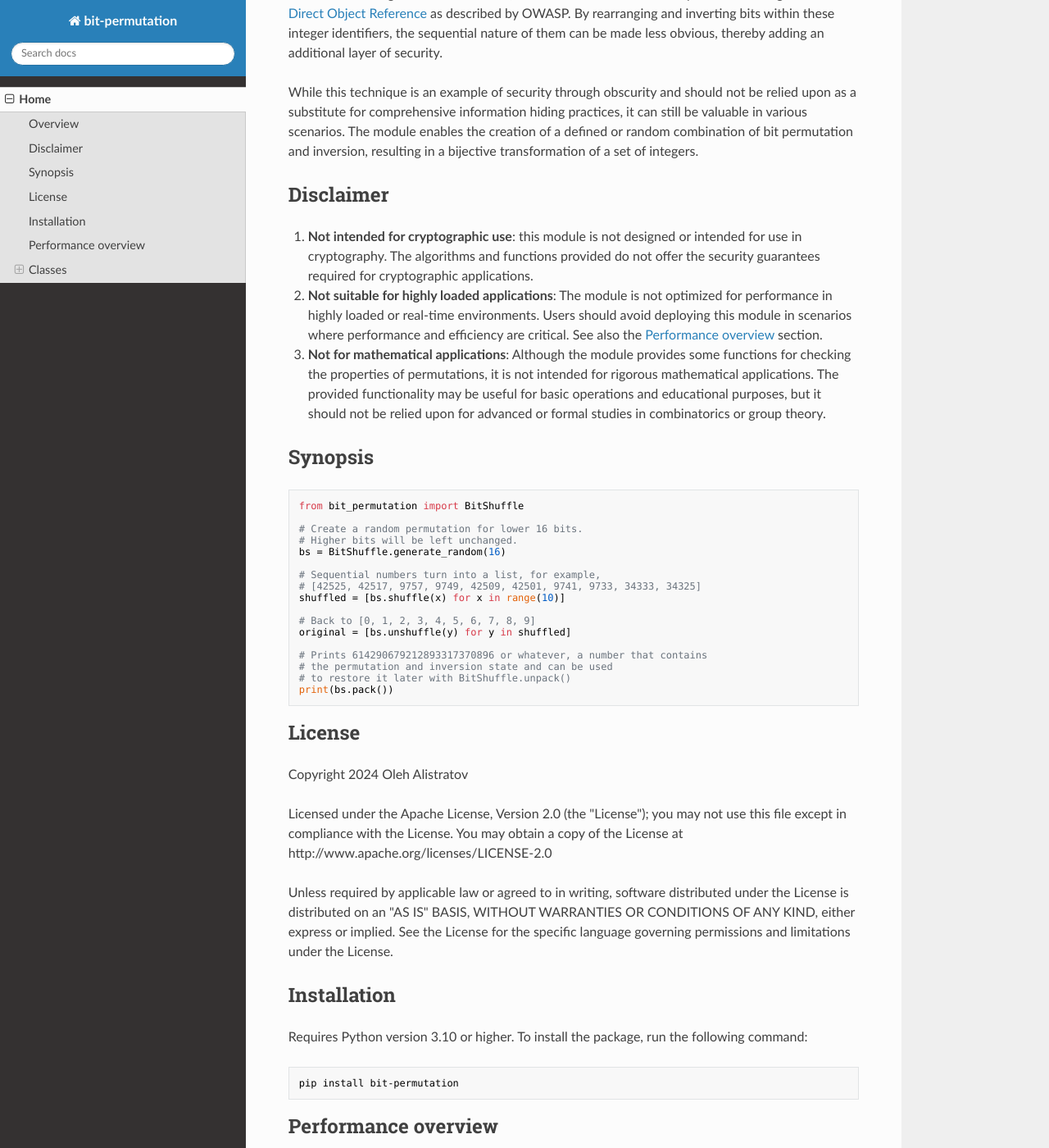
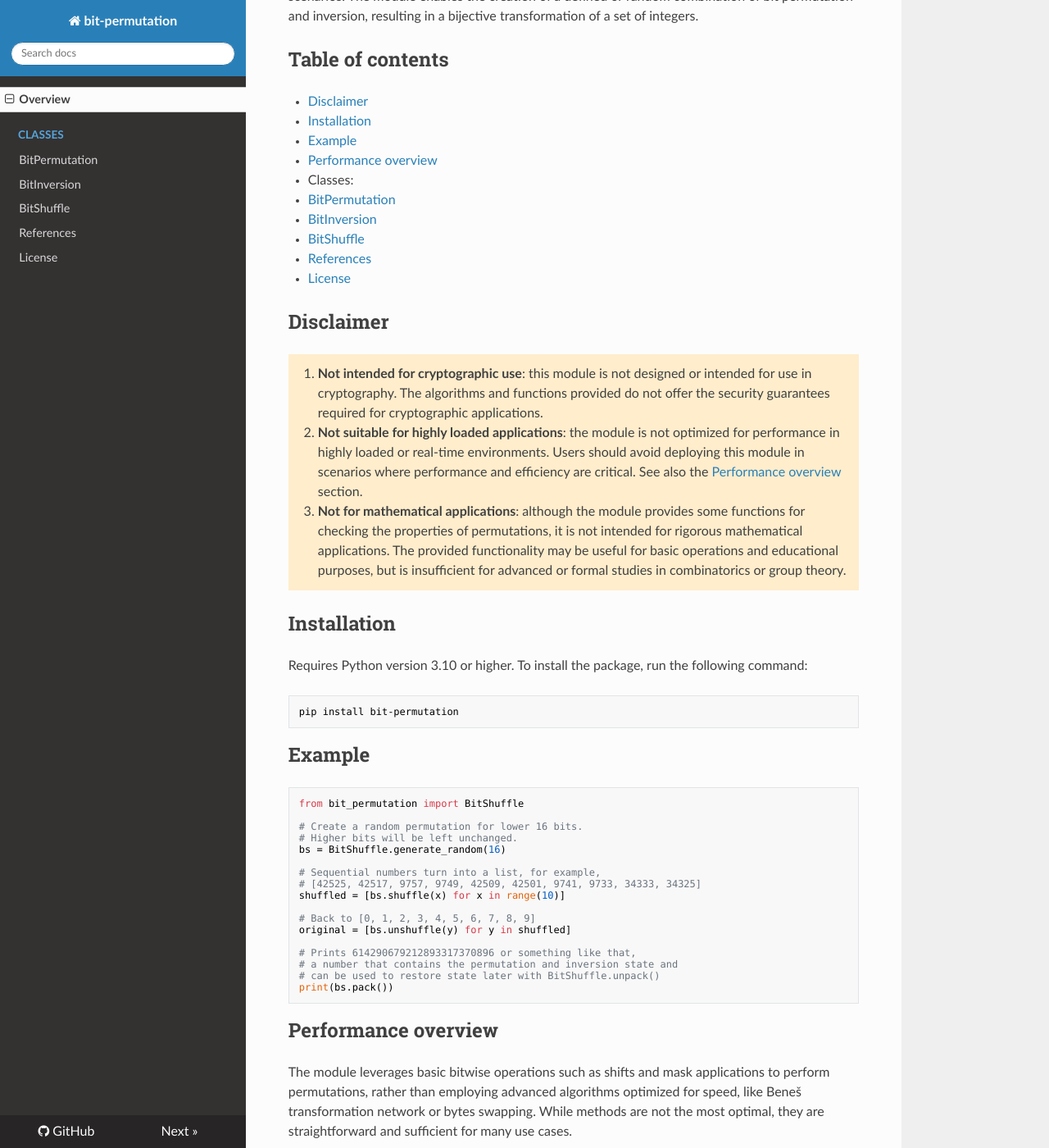
Before and after one commit to alistratov/bit-permutation, an MkDocs documentation site: the page built from docs/index.md, in a window 1280 px wide and 1400 px high, scrolled down 380 px. Shown: the whole window at 82% size. Built offline with MkDocs 1.6.1, drawn with Linux system fonts in a browser that asks for light colours; nearby versions of some CDN libraries; some of the changed text lies outside the part shown.

Commit message:
Checking documentation tools

````diff
--- a/docs/index.md
+++ b/docs/index.md
@@ -1,10 +1,6 @@
-# bit-permutation
-Shuffle bits in integer numbers.
-
-## Overview
 The `bit-permutation` package provides tools for shuffling bits in
 integer numbers. It includes a set of classes designed to handle
-bit permutations and inversions.
+bit permutations and bit inversions.
 
 The primary application of this module is to obscure monotonically
 increasing numbers, such as auto-incrementing database identifiers,
@@ -21,16 +17,34 @@ scenarios. The module enables the creation of a defined or random
 combination of bit permutation and inversion, resulting in a
 bijective transformation of a set of integers.
 
+## Table of contents
+- [Disclaimer](#disclaimer)
+- [Installation](#installation)
+- [Example](#example)
+- [Performance overview](#performance-overview)
+- Classes:
+  - [BitPermutation](classes/bit_permutation.md)
+  - [BitInversion](classes/bit_inversion.md)
+  - [BitShuffle](classes/bit_shuffle.md)
+- [References](references.md)
+- [License](license.md)
+
 
 ## Disclaimer
-1. **Not intended for cryptographic use**: this module is not designed or intended for use in cryptography. The algorithms and functions provided do not offer the security guarantees required for cryptographic applications.
-
-2. **Not suitable for highly loaded applications**: The module is not optimized for performance in highly loaded or real-time environments. Users should avoid deploying this module in scenarios where performance and efficiency are critical. See also the [Performance overview](#performance-overview) section.
-
-3. **Not for mathematical applications**: Although the module provides some functions for checking the properties of permutations, it is not intended for rigorous mathematical applications. The provided functionality may be useful for basic operations and educational purposes, but it should not be relied upon for advanced or formal studies in combinatorics or group theory.
+!!! warning ""
+    1. **Not intended for cryptographic use**: this module is not designed or intended for use in cryptography. The algorithms and functions provided do not offer the security guarantees required for cryptographic applications.
+    1. **Not suitable for highly loaded applications**: the module is not optimized for performance in highly loaded or real-time environments. Users should avoid deploying this module in scenarios where performance and efficiency are critical. See also the [Performance overview](#performance-overview) section.
+    1. **Not for mathematical applications**: although the module provides some functions for checking the properties of permutations, it is not intended for rigorous mathematical applications. The provided functionality may be useful for basic operations and educational purposes, but is insufficient for advanced or formal studies in combinatorics or group theory.
 
 
-## Synopsis
+## Installation
+Requires Python version 3.10 or higher. To install the package, run the following command:
+```bash
+pip install bit-permutation
+```
+
+
+## Example
 ```python
 from bit_permutation import BitShuffle
 
@@ -45,31 +59,10 @@ shuffled = [bs.shuffle(x) for x in range(10)]
 # Back to [0, 1, 2, 3, 4, 5, 6, 7, 8, 9]
 original = [bs.unshuffle(y) for y in shuffled]
 
-# Prints 614290679212893317370896 or whatever, a number that contains
-# the permutation and inversion state and can be used
-# to restore it later with BitShuffle.unpack()
+# Prints 614290679212893317370896 or something like that,
+# a number that contains the permutation and inversion state and
+# can be used to restore state later with BitShuffle.unpack()
 print(bs.pack())
-```
-
-
-## License
-Copyright 2024 Oleh Alistratov
-
-Licensed under the Apache License, Version 2.0 (the "License");
-you may not use this file except in compliance with the License.
-You may obtain a copy of the License at http://www.apache.org/licenses/LICENSE-2.0
-
-Unless required by applicable law or agreed to in writing, software
-distributed under the License is distributed on an "AS IS" BASIS,
-WITHOUT WARRANTIES OR CONDITIONS OF ANY KIND, either express or implied.
-See the License for the specific language governing permissions and
-limitations under the License.
-
-
-## Installation
-Requires Python version 3.10 or higher. To install the package, run the following command:
-```bash
-pip install bit-permutation
 ```
 
 
@@ -89,8 +82,3 @@ However, composite tests have shown that on a modern processor core
 (as of 2024), the module is capable of performing approximately
 1 million operations per second for 16-bit numbers and
 100,000 operations per second for 128-bit numbers.
-
-
-## Classes
-### BitPermutation
-The `BitPermutation` class appears to handle various aspects of bit permutation, including generating random permutations, checking properties of permutation (like whether it is identity or involution), and providing different representations (cycles, tuples, Lehmer codes).
--- a/mkdocs.yml
+++ b/mkdocs.yml
@@ -1,4 +1,19 @@
 site_name: bit-permutation
+site_author: Oleh Alistratov
+repo_url: https://github.com/alistratov/bit-permutation
+
 nav:
-  - Home: index.md
+  - Overview: index.md
+  - Classes:
+    - BitPermutation: classes/bit_permutation.md
+    - BitInversion: classes/bit_inversion.md
+    - BitShuffle: classes/bit_shuffle.md
+  - References: references.md
+  - License: license.md
+
 theme: readthedocs
+
+markdown_extensions:
+  - admonition
+  - toc:
+      permalink: "#"
````
Also changed, not shown: README.md (+23 -52 lines), docs/classes/bit_inversion.md (added, +81 -0 lines), docs/classes/bit_permutation.md (added, +161 -0 lines), docs/classes/bit_shuffle.md (added, +2 -0 lines), docs/license.md (added, +12 -0 lines), docs/references.md (added, +10 -0 lines), 2 other files.
